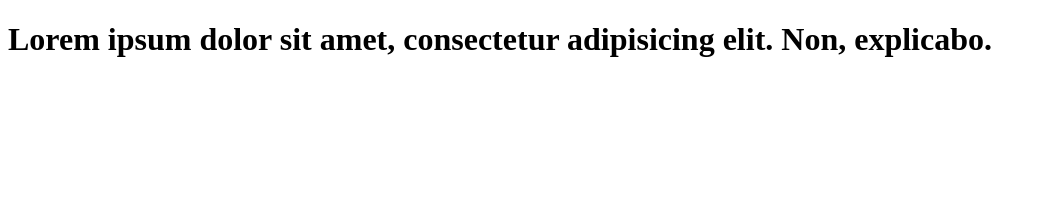
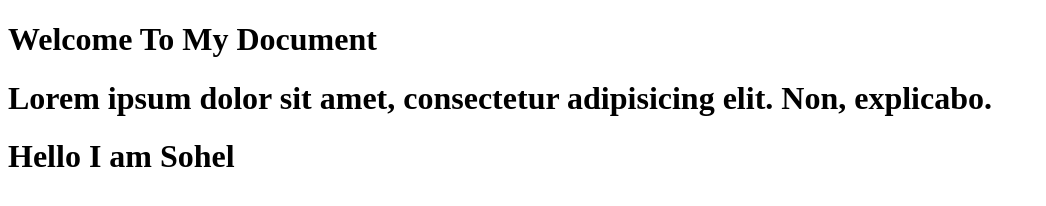
Before and after one commit to SohelBiswas/js_tutorial, a plain HTML site: page dom/one.html in a window 1280 px wide. Shown: the whole page, without its empty margins (0-1046 px from the left). Drawn offline with Linux system fonts and the light colour scheme.

Commit message:
DOM intro

```diff
--- a/dom/one.html
+++ b/dom/one.html
@@ -5,7 +5,9 @@
     <meta name="viewport" content="width=device-width, initial-scale=1.0">
     <title>My Document</title>
 </head>
+    <h1>Welcome To My Document</h1>
 <body>
-    <h1>Lorem ipsum dolor sit amet, consectetur adipisicing elit. Non, explicabo.</h1>
+    <h1 id='title' class="heading"> Lorem ipsum dolor sit amet, consectetur adipisicing elit. Non, explicabo.</h1>
+    <h1 id='title' class="heading"> Hello I am Sohel</h1>
 </body>
 </html>
```
